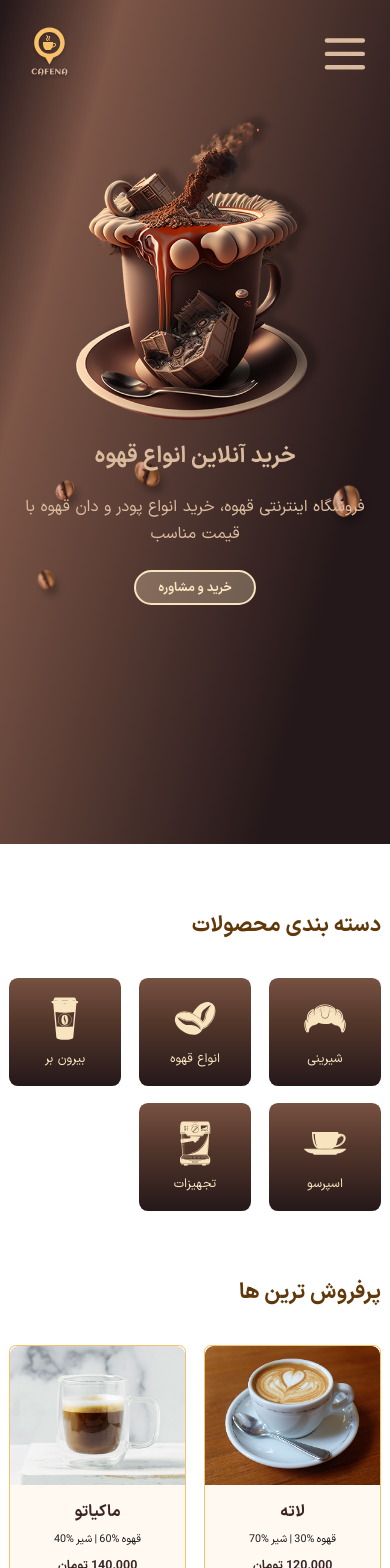
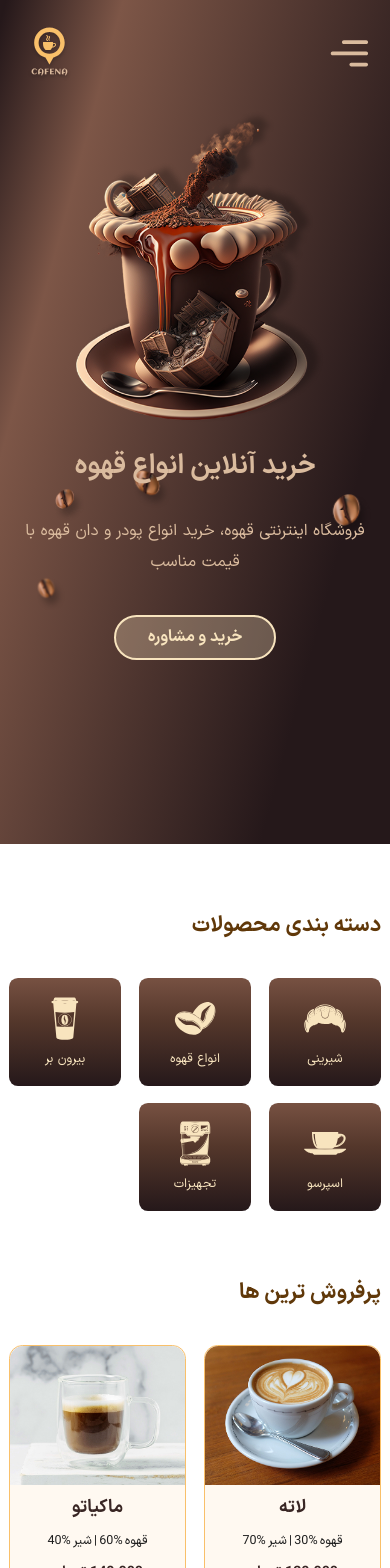
Before and after one commit to gnumobin/coffee-shop, a React (Vite) app: page / in a window 390 px wide. Shown: the top 1568 px of the page. Built offline with nearby package versions, Linux system fonts and the light colour scheme.

Commit message:
refactor(responsive): complete responsive updates across all components

```diff
--- a/src/components/features/categories/CategoryCard.jsx
+++ b/src/components/features/categories/CategoryCard.jsx
@@ -16,10 +16,7 @@ const CategoryCard = ({ title, img, alt }) => {
         height={107}
         loading="lazy"
         decoding="async"
-        className="w-full max-w-[107px]
-                   2xl:w-2/3
-                   xl:w-1/2
-                   lg:w-2/5"
+        className="w-full xl:w-2/3"
         role="presentation"
       />
       <figcaption className="mt-6 lg:mt-4">{title}</figcaption>
--- a/src/components/features/categories/CategoryList.jsx
+++ b/src/components/features/categories/CategoryList.jsx
@@ -25,7 +25,7 @@ const CategoryList = () => (
     images={images}
     RenderItem={CategoryCard}
     grid={
-      "grid-cols-[repeat(auto-fit,minmax(14.5rem,1fr))] 2xl:grid-cols-[repeat(auto-fit,minmax(12rem,1fr))] xl:grid-cols-[repeat(auto-fit,minmax(10rem,1fr))] lg:grid-cols-[repeat(auto-fit,minmax(8rem,1fr))]"
+      "grid-cols-[repeat(auto-fit,minmax(14.5rem,1fr))] 2xl:grid-cols-[repeat(auto-fit,minmax(12rem,1fr))]"
     }
   />
 );
--- a/src/components/features/products/ProductCard.jsx
+++ b/src/components/features/products/ProductCard.jsx
@@ -1,39 +1,35 @@
 import Button from "../../ui/buttons/Button";
 
-const ProductCard = ({ title, img, alt, recipe, price }) => (
-  <figure className="relative rounded-2xl rounded-t-3xl border border-yellow-shade-1 bg-bright text-center 2xl:rounded-xl xl:rounded-lg">
+const ProductCard = ({ title, img, alt, recipe, price }) => {
+  return (
+    <figure className="bg-bright text-center rounded-2xl rounded-t-3xl border border-yellow-shade-1 relative">
       <img
         src={img}
         alt={alt}
+        className="w-full rounded-t-3xl"
         width={280}
         height={222}
         loading="lazy"
         decoding="async"
-      className="w-full rounded-t-3xl 2xl:rounded-t-xl xl:rounded-t-lg"
       />
-
-    <figcaption className="relative flex flex-col gap-6 pb-10 pt-12 3xl:gap-4 3xl:pb-10 3xl:pt-8">
-      <h3 className="text-4xl font-bold text-primary-tint-1 3xl:text-3xl 2xl:text-2xl xl:text-xl lg:text-lg">
-        {title}
-      </h3>
-
-      <p className="flex justify-center gap-1 text-xl text-dark 3xl:text-lg 2xl:text-base xl:text-sm">
+      <figcaption className="pt-6 flex flex-col gap-6 pb-10 relative">
+        <h3 className="text-4xl text-primary-tint-1 font-bold">{title}</h3>
+        <p className="text-xl text-dark flex gap-1 justify-center">
           <span>قهوه</span>
           <i>{recipe.coffee}%</i>
+
           <span> | </span>
+
           <span>شیر</span>
           <i>{recipe.milk}%</i>
         </p>
-
-      <p className="text-2xl font-bold text-primary-tint-1 3xl:text-xl 2xl:text-lg xl:text-base">
+        <p className="text-2xl font-bold text-primary-tint-1">
           <i>{price.toLocaleString()}</i> تومان
         </p>
-
-      <Button className="pos-center -translate-y-1/4 xl:-translate-y-1/2">
-        سفارش
-      </Button>
+        <Button className="pos-center 2xl:-translate-y-1/2">سفارش</Button>
       </figcaption>
     </figure>
   );
+};
 
 export default ProductCard;
--- a/src/components/form/email/EmailBox.jsx
+++ b/src/components/form/email/EmailBox.jsx
@@ -1,7 +1,7 @@
 import EmailInput from "./EmailInput";
 
 const EmailBox = () => (
-  <div className="flex items-center justify-between gap-y-5 rounded-[var(--rounded-2xl)] bg-bright px-14 py-12 2xl:px-10 2xl:py-8 xl:flex-col xl:items-stretch xl:px-8 xl:py-6 lg:px-6 lg:py-5">
+  <div className="flex items-center justify-between gap-y-5 rounded-[var(--rounded-2xl)] bg-bright px-14 py-12 2xl:px-10 2xl:py-8 xl:flex-col xl:items-stretch xl:!px-8 xl:!py-6">
     <div className="w-full">
       <h2 className="text-2xl font-semibold text-title 3xl:text-xl 2xl:text-lg xl:text-base">
         اطلاع رسانی
--- a/src/components/ui/buttons/Button.jsx
+++ b/src/components/ui/buttons/Button.jsx
@@ -1,10 +1,9 @@
 const Button = ({ children, primary = true, className }) => {
-  const generalStyles =
-    "rounded-full text-2xl 2xl:text-xl font-bold cursor-pointer";
+  const generalStyles = "rounded-full text-3xl font-bold cursor-pointer";
   const appliedStyles = `${generalStyles} ${className} ${
     primary
       ? "bg-yellow-shade-1 py-6 2xl:py-4 px-16 2xl:px-12 text-dark"
-      : "bg-secondary-tint-1 text-secondary py-5 2xl:py-3 px-14 2xl:px-10 border-2"
+      : "bg-secondary-tint-1 text-secondary py-5 px-14 border-2"
   }`;
   return <button className={appliedStyles}>{children}</button>;
 };
--- a/src/components/ui/icons/Icon.jsx
+++ b/src/components/ui/icons/Icon.jsx
@@ -1,3 +1,4 @@
+import { CgMenuRight } from "react-icons/cg";
 import {
   LuLocateFixed,
   LuMail,
@@ -103,10 +104,10 @@ const Icon = ({ icon, link, className }) => {
     case "menu":
       return link ? (
         <a href={link}>
-          <LuMenu className={generalStyle} />
+          <CgMenuRight className={generalStyle} />
         </a>
       ) : (
-        <LuMenu className={generalStyle} />
+        <CgMenuRight className={generalStyle} />
       );
     case "close":
       return link ? (
--- a/src/layouts/Footer.jsx
+++ b/src/layouts/Footer.jsx
@@ -12,7 +12,7 @@ const Footer = () => {
   return (
     <footer className="bg-footer pt-32 text-xl text-bright-shade-2 3xl:pt-20 2xl:pt-16 xl:pt-12 3xl:text-lg 2xl:text-base xl:text-sm">
       <div className="container">
-        <div className="flex items-center justify-between gap-x-[14rem] gap-y-12 3xl:flex-col-reverse 3xl:gap-y-20 2xl:gap-x-[8rem] xl:gap-x-[4rem]">
+        <div className="flex items-center justify-between gap-x-[14rem] gap-y-12 3xl:flex-col 3xl:gap-y-20 2xl:gap-x-[8rem] xl:gap-x-[4rem]">
           <div className="3xl:w-full">
             <Logo />
             <div className="flex gap-5 xl:flex-col xl:gap-4 3xl:justify-between">
--- a/src/layouts/Header.jsx
+++ b/src/layouts/Header.jsx
@@ -16,12 +16,12 @@ const Header = () => {
       <div className="container">
         <div className="flex items-center justify-between py-12">
           <button onClick={() => setMenuVisibility((prev) => !prev)}>
-            <Icon icon={"menu"} className={"hidden w-24 h-24 2xl:block"} />
+            <Icon icon={"menu"} className={"hidden w-20 h-20 2xl:block"} />
           </button>
           <Logo />
           <nav className={navigationDefaultStyle}>
             <button onClick={() => setMenuVisibility((prev) => !prev)}>
-              <Icon icon={"close"} className={"hidden w-24 h-24 2xl:block"} />
+              <Icon icon={"close"} className={"hidden w-20 h-20 2xl:block"} />
             </button>
             <ul className="flex 2xl:flex-col gap-16 2xl:gap-8">
               {primaryNav.map((item, i) => (
--- a/src/sections/Cta.jsx
+++ b/src/sections/Cta.jsx
@@ -2,14 +2,12 @@ import Picture from "../assets/img/etc/cupThrown.png";
 import Button from "../components/ui/buttons/Button";
 
 const Cta = () => (
-  <section className="px-4">
+  <section className="px-4 lg:pt-18">
     <div
       className="container relative mt-10 flex items-center justify-between
                  rounded-[var(--rounded-2xl)] gradient-brown px-14 py-12
                  text-bright-shade-2
-                 2xl:px-10 2xl:py-8
-                 xl:flex-col xl:px-8 xl:py-6
-                 lg:px-6 lg:py-5"
+                 2xl:px-10 2xl:py-8"
     >
       {/* Caption */}
       <div className="w-1/2 lg:w-full">
@@ -22,8 +20,7 @@ const Cta = () => (
         <p
           className="mt-6 mb-10 leading-12 text-2xl
                      2xl:mt-3 2xl:mb-5 2xl:text-xl
-                     xl:!text-lg xl:mb-4 xl:leading-9
-                     lg:text-base"
+                     xl:!text-lg"
         >
           انواع قهوه فوری کلاسیک، کافی میکس، کافی میت، کاپوچینو، لاته، موکاچینو،
           هات چاکلت و نسکافه گلد
@@ -32,7 +29,7 @@ const Cta = () => (
           primary={false}
           className="mt-20
                      2xl:!text-lg
-                     xl:mt-6 xl:!text-base
+                     xl:mt-6
                      lg:mt-4"
         >
           همین حالا خرید کن
@@ -49,9 +46,7 @@ const Cta = () => (
         decoding="async"
         draggable="false"
         className="max-w-1/3
-                   lg:absolute lg:left-0 lg:w-40 lg:-top-1/2 lg:translate-y-1/2
-                    xl:max-w-[200px]
-                   lg:max-w-[160px]"
+                   lg:absolute lg:left-0 lg:w-40 lg:-top-3/7 lg:translate-y-1/2"
       />
     </div>
   </section>
--- a/src/sections/Hero.jsx
+++ b/src/sections/Hero.jsx
@@ -1,55 +1,36 @@
 import CupImg from "../assets/img/hero/cup.png";
 import Button from "../components/ui/buttons/Button";
 
-const Hero = () => (
-  <section
-    className="px-4 text-bright-shade-2 text-4xl
-               2xl:text-3xl xl:text-2xl lg:text-xl"
-  >
+const Hero = () => {
+  return (
+    <section className="text-4xl 2xl:text-3xl  text-bright-shade-2 px-4">
       <div className="container flex xl:flex-col-reverse">
-      {/* caption */}
-      <div
-        className="flex w-1/2 flex-col justify-center gap-16 bg-coffees mt-10
-                   xl:w-full xl:text-center xl:gap-10 xl:mt-6
-                   lg:gap-8 lg:mt-4"
-      >
-        <h1
-          className="heading-primary text-5xl
-                     2xl:text-4xl xl:!text-[2.5rem] lg:!text-3xl"
-        >
+        <div className="w-1/2 xl:w-full xl:text-center flex flex-col justify-center gap-16 bg-coffees mt-10">
+          <h1 className="heading-primary 2xl:text-5xl">
             خرید آنلاین انواع قهوه
           </h1>
-        <h2
-          className="leading-14
-                     2xl:leading-12 xl:leading-10 lg:leading-9"
-        >
+          <h2 className="leading-14">
             فروشگاه اینترنتی قهوه، خرید انواع پودر و دان قهوه با قیمت مناسب
           </h2>
-        <Button
-          className="self-start xl:self-center
-                     3xl:self-center lg:self-stretch"
-          primary={false}
-        >
+          <Button className="self-start xl:self-center" primary={false}>
             خرید و مشاوره
           </Button>
         </div>
-
-      {/* image */}
-      <div className="flex w-1/2 justify-end xl:w-full xl:justify-center">
+        <div className="w-1/2 flex justify-end xl:justify-center xl:w-full">
           <img
             src={CupImg}
             alt="cup"
+            loading="eager"
             width={555}
             height={646}
-          loading="eager"
             decoding="async"
+            className="w-[65%] xl:w-3/4"
             draggable="false"
-          className="w-[65%]
-                     2xl:w-3/4 xl:w-4/5 lg:w-full"
           />
         </div>
       </div>
     </section>
   );
+};
 
 export default Hero;
```
Lines whose indentation alone changed are shown as unchanged.
